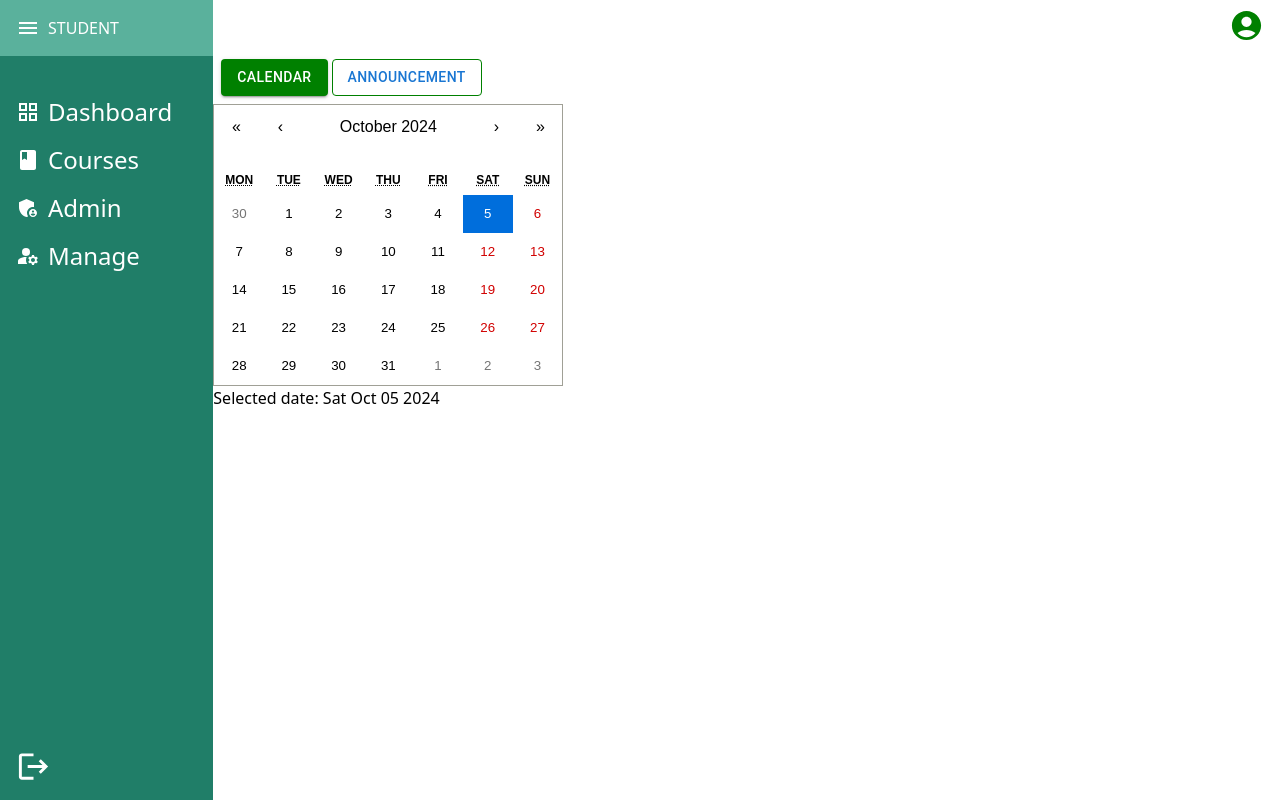
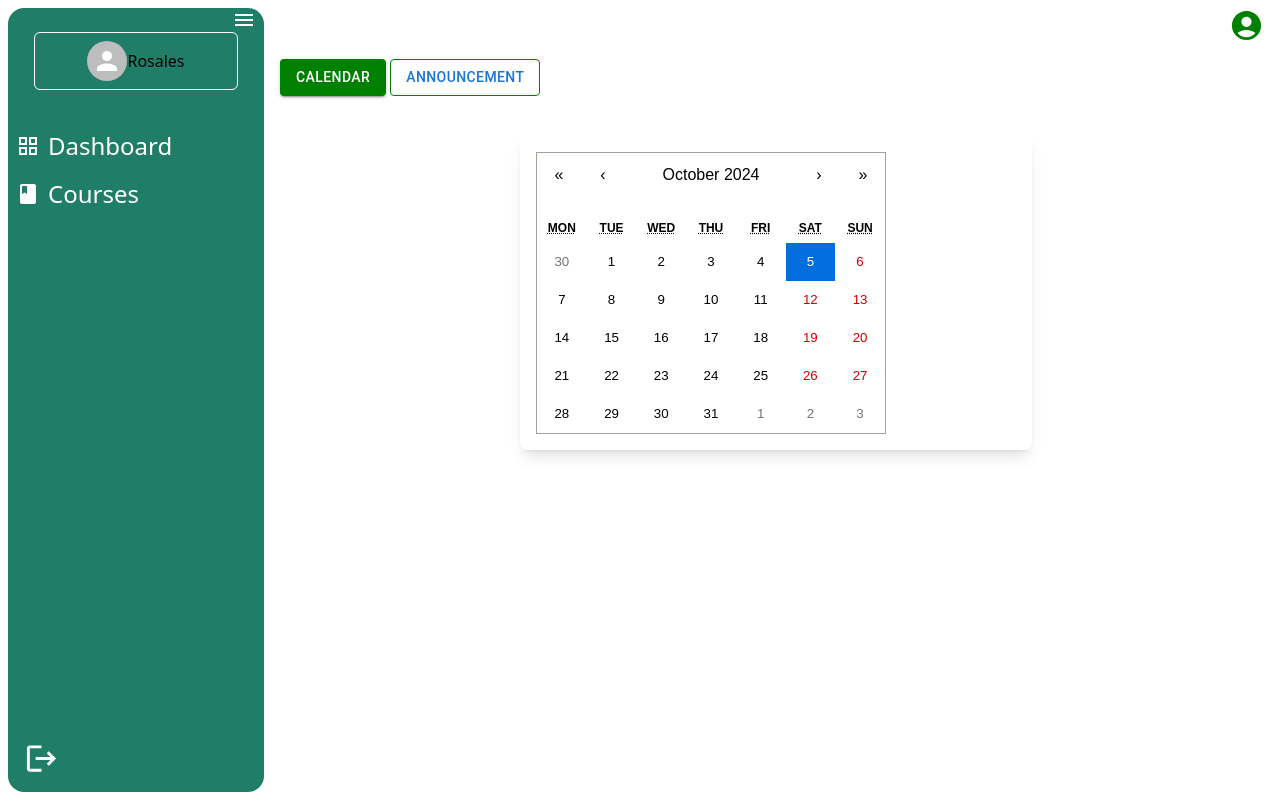
Before and after one commit to CartillaKeziahAlliah/frontend, a React (Vite) app: page /Dashboard in a window 1280 px wide. Built offline with nearby package versions, Linux system fonts and the light colour scheme.

Commit message:
for the sidebar and a little for dashboard

```diff
--- a/package.json
+++ b/package.json
@@ -21,6 +21,7 @@
     "react-calendar": "^5.0.0",
     "react-datepicker": "^7.4.0",
     "react-dom": "^18.3.1",
+    "react-modal": "^3.16.1",
     "react-router-dom": "^6.26.2",
     "react-transition-group": "^4.4.5",
     "sweetalert2": "^11.14.1"
--- a/src/App.css
+++ b/src/App.css
@@ -21,3 +21,28 @@
   transform: translateY(20px);
   transition: opacity 300ms, transform 300ms;
 }
+
+
+/* ------------ SIDE BAR----------------- */
+/* Sidebar expand/collapse animation */
+.sidebar {
+  width: 16rem;
+  transition: width 0.3s ease-in-out;
+}
+
+.sidebar.collapsed {
+  width: 4rem;
+}
+
+/* Right sidebar (Courses Subnavbar) open/close animation */
+.right-sidebar {
+  max-height: 0;
+  overflow: hidden;
+  opacity: 0;
+  transition: max-height 0.3s ease-in-out, opacity 0.3s ease-in-out;
+}
+
+.right-sidebar.open {
+  max-height: 100vh;
+  opacity: 1;
+}
--- a/src/Privateroute.jsx
+++ b/src/Privateroute.jsx
@@ -1,11 +1,12 @@
-import React from "react";
+import React, { useState } from "react";
 import { Outlet } from "react-router-dom";
 import Sidebar from "./components/sidebar";
 
 const AdminRoute = () => {
+  const [role, setRole]= useState("student")
   return (
     <div style={{ display: "flex" }}>
-      <Sidebar />
+      <Sidebar userRole={role}/>
       <div style={{ flex: 1 }}>
         <Outlet />
       </div>
--- /dev/null
+++ b/src/components/AnnouncementCalendar.jsx
@@ -0,0 +1,60 @@
+import React, { useState } from 'react';
+import Calendar from 'react-calendar';
+import 'react-calendar/dist/Calendar.css'; // Calendar styles
+import { Dialog, DialogTitle, DialogContent, DialogActions, Button, TextField } from '@mui/material';
+
+const AnnouncementCalendar = () => {
+    const [selectedDate, setSelectedDate] = useState(new Date());
+    const [isDialogOpen, setIsDialogOpen] = useState(false);
+    const [announcement, setAnnouncement] = useState('');
+
+    const handleDateClick = (date) => {
+        setSelectedDate(date);
+        setIsDialogOpen(true);
+    };
+
+    const handleAddAnnouncement = () => {
+        console.log(`Announcement for ${selectedDate.toDateString()}: ${announcement}`);
+        setAnnouncement('');
+        setIsDialogOpen(false);
+    };
+
+    return (
+        <div className="calendar-container max-w-lg mx-auto mt-8 p-4 bg-white shadow-lg rounded-lg">
+            <Calendar
+                onClickDay={handleDateClick}
+                value={selectedDate}
+                className="react-calendar"
+            />
+
+            {/* Modal */}
+            <Dialog open={isDialogOpen} onClose={() => setIsDialogOpen(false)}>
+                <DialogTitle>Add Announcement</DialogTitle>
+                <DialogContent className="flex flex-col space-y-4">
+                    <p className="text-gray-700">
+                        Announcement for {selectedDate.toDateString()}
+                    </p>
+                    <TextField
+                        label="Announcement"
+                        variant="outlined"
+                        multiline
+                        rows={4}
+                        value={announcement}
+                        onChange={(e) => setAnnouncement(e.target.value)}
+                        className="w-full"
+                    />
+                </DialogContent>
+                <DialogActions>
+                    <Button onClick={() => setIsDialogOpen(false)} color="secondary">
+                        Cancel
+                    </Button>
+                    <Button onClick={handleAddAnnouncement} color="primary">
+                        Add Announcement
+                    </Button>
+                </DialogActions>
+            </Dialog>
+        </div>
+    );
+};
+
+export default AnnouncementCalendar;
--- a/src/components/sidebar.jsx
+++ b/src/components/sidebar.jsx
@@ -4,57 +4,129 @@ import GridViewIcon from '@mui/icons-material/GridView';
 import Logout from '@mui/icons-material/Logout';
 import ManageAccountsIcon from '@mui/icons-material/ManageAccounts';
 import MenuIcon from '@mui/icons-material/Menu';
+import { Avatar, Dialog, DialogActions, DialogContent, DialogTitle, Button, TextField } from '@mui/material';
 import React, { useState } from 'react';
 import { Link } from 'react-router-dom';
 
-const Sidebar = () => {
+const Sidebar = ({ userRole }) => {
     const [active, setIsActive] = useState("Dashboard");
+    const [showCourses, setShowCourses] = useState(false);
+    const [isCollapsed, setIsCollapsed] = useState(false);
+    const [open, setOpen] = useState(false); // State for modal
+    const [newCourse, setNewCourse] = useState(""); // State for new course input
+    const [courses, setCourses] = useState([
+        "Mathematics",
+        "Science",
+        "Filipino",
+        "English",
+        "General Anatomy",
+        "HEKASI",
+        "Music",
+        "Arts",
+        "Physical Education"
+    ]);
+
+    const handleCoursesClick = () => {
+        setShowCourses(prev => !prev);
+        setIsActive("Courses");
+    };
+
+    const toggleMenu = () => {
+        setIsCollapsed(prev => !prev);
+    };
+
+    const handleAddCourse = () => {
+        if (newCourse) {
+            setCourses(prevCourses => [...prevCourses, newCourse]);
+            setNewCourse("");
+            setOpen(false);
+        }
+    };
 
     return (
-        <div className="sidebar bg-[#207e68] w-1/6 h-[100vh] flex flex-col justify-between">
-            <div className='flex flex-row bg-[#5ab19c] p-4 gap-2 text-white'>
-                <MenuIcon />
-                <p className='role'>STUDENT</p>
+        <div className='flex items-center'>
+            <div className={`sidebar transition-all duration-300 ease-in-out rounded-2xl m-2 bg-[#207e68] ${isCollapsed ? 'collapsed' : 'expanded'} h-[98vh] flex flex-col items-center justify-between`}>
+                <div className={`w-full flex ${isCollapsed ? 'justify-center' : 'justify-end'} px-2 text-white`}>
+                    <MenuIcon onClick={toggleMenu} className='cursor-pointer' />
                 </div>
-            <div className='flex flex-col gap-4 pt-10 pl-4 text-white text-2xl h-full'>
-                <div onClick={() => setIsActive("Dashboard")} className={`${active === "Dashboard" ? 'bg-red' : ''}`}>
+                <div className='flex flex-row items-center justify-center w-[80%] p-2 rounded-md border border-white'>
+                    <Avatar />
+                    {!isCollapsed && <p>Rosales</p>}
+                </div>
+                <div className={`flex flex-col gap-4 pt-10 p-2 ${isCollapsed ? 'items-center' : ''} w-full text-white text-2xl h-full`}>
+                    <div onClick={() => setIsActive("Dashboard")} className={`${active === "Dashboard" ? 'bg-red p-' : ''}`}>
                         <Link to="/Dashboard" className='flex hover:bg-gray-700 flex-row gap-2 items-center'>
                             <GridViewIcon />
-                        <p className='capitalize'>
-                            dashboard
-                        </p>
+                            {!isCollapsed && <p className='capitalize'>dashboard</p>}
                         </Link>
                     </div>
-                <div onClick={() => setIsActive("Courses")} className={`${active === "Courses" ? 'bg-red' : ''}`}>
-                    <Link to="/Courses" className='flex flex-row hover:bg-gray-700  gap-2 items-center'>
+                    <div onClick={handleCoursesClick} className={`flex flex-row hover:bg-gray-700 gap-2 items-center ${active === "Courses" ? 'bg-red' : ''}`}>
                         <BookIcon />
-                        <p className='capitalize'>
-                            courses
-                        </p>
-                    </Link>
+                        {!isCollapsed && <p className='capitalize'>courses</p>}
                     </div>
+
+                    {userRole !== 'student' && (
+                        <>
                             <div onClick={() => setIsActive("Admin")} className={`${active === "Admin" ? 'bg-red' : ''}`}>
                                 <Link to="/Admin" className='flex flex-row gap-2 hover:bg-gray-700 items-center'>
                                     <AdminPanelSettingsIcon />
-                        <p className='capitalize'>
-                            admin
-                        </p>
+                                    {!isCollapsed && <p className='capitalize'>admin</p>}
                                 </Link>
                             </div>
                             <div onClick={() => setIsActive("Manage")} className={`${active === "Manage" ? 'bg-red' : ''}`}>
                                 <Link to="/Manage" className='flex flex-row gap-2 hover:bg-gray-700 items-center'>
                                     <ManageAccountsIcon />
-                        <p className='capitalize'>
-                            manage
-                        </p>
+                                    {!isCollapsed && <p className='capitalize'>manage</p>}
                                 </Link>
                             </div>
+                        </>
+                    )}
                 </div>
                 <div className='text-white w-full px-4 pb-4'>
-                <Logout fontSize='large' className='hover:bg-gray-700 '/>
+                    <Logout fontSize='large' className='hover:bg-gray-700 ' />
                 </div>
             </div>
+
+            {/* Right Sidebar */}
+            <div className={`right-sidebar transition-all duration-300 ease-in-out ${showCourses ? 'open' : 'closed'} bg-white shadow-2xl border-r border-t border-b border-r-black border-t-black border-b-black w-1/8 h-[95vh] flex flex-col p-4 rounded-tr-lg rounded-br-lg ${showCourses ? 'block' : 'hidden'}`}>
+                <p className="text-2xl font-bold">COURSES:</p>
+                {courses.map(course => (
+                    <div
+                        key={course}
+                        onClick={() => setIsActive(course)}
+                        className={`p-2 hover:bg-gray-300 rounded ${active === course ? 'bg-[#207e68]' : ''}`}>
+                        <p className={`${active === course ? 'text-white' : 'text-black'}`}>{course}</p>
+                    </div>
+                ))}
+                <div className="p-2 hover:bg-gray-300 rounded flex items-center justify-between cursor-pointer" onClick={() => setOpen(true)}>
+                    <p>Add Course</p>
+                    <span className="text-2xl">+</span>
+                </div>
+            </div>
+
+            {/* Modal for adding a new course */}
+            <Dialog open={open} onClose={() => setOpen(false)}>
+                <DialogTitle>Add New Course</DialogTitle>
+                <DialogContent>
+                    <TextField
+                        label="Course Name"
+                        variant="outlined"
+                        fullWidth
+                        value={newCourse}
+                        onChange={(e) => setNewCourse(e.target.value)}
+                    />
+                </DialogContent>
+                <DialogActions>
+                    <Button onClick={() => setOpen(false)} color="secondary">
+                        Cancel
+                    </Button>
+                    <Button onClick={handleAddCourse} color="primary">
+                        Add
+                    </Button>
+                </DialogActions>
+            </Dialog>
+        </div>
     );
-}
+};
 
 export default Sidebar;
--- a/src/pages/student/dashboard.jsx
+++ b/src/pages/student/dashboard.jsx
@@ -21,10 +21,11 @@ import React, { useState } from "react";
 import Swal from "sweetalert2";
 import userProfile from "../../assets/user.webp";
 import Sidebar from "../../components/sidebar";
+import AnnouncementCalendar from "../../components/AnnouncementCalendar";
 
 const Dashboard = () => {
   const [value, setValue] = useState(new Date());
-
+  const [role, setRole] = useState('teacher'); // Set the role here
   const [page, setPage] = useState("calendar");
   const SetCurrentPage = (currenpage) => {
     setPage(currenpage);
@@ -65,7 +66,7 @@ const Dashboard = () => {
     setNewAnnouncement((prev) => ({ ...prev, [name]: value }));
   };
 
-  const handleAddAnnouncemet = () => {
+  const handleAddAnnouncement = () => {
     if (
       newAnnouncement.personName &&
       newAnnouncement.role &&
@@ -85,16 +86,17 @@ const Dashboard = () => {
     } else {
       handleDialogClose();
       Swal.fire({
-        title: "Ooppss!",
-        text: "Please input the neccesary details",
+        title: "Oops!",
+        text: "Please input the necessary details",
         icon: "warning",
       });
     }
   };
+
   const handleDeleteAll = () => {
     Swal.fire({
       title: "Are you sure?",
-      text: "If yes, you will not be able to recover these informations!",
+      text: "If yes, you will not be able to recover this information!",
       icon: "warning",
       showCancelButton: true,
       confirmButtonColor: "#3085d6",
@@ -104,7 +106,7 @@ const Dashboard = () => {
     }).then((result) => {
       if (result.isConfirmed) {
         setAnnouncements([]);
-        Swal.fire("Deleted", "ALl announcements have been deleted", "success");
+        Swal.fire("Deleted", "All announcements have been deleted", "success");
       }
     });
   };
@@ -112,7 +114,7 @@ const Dashboard = () => {
   const handleDelete = (index) => {
     Swal.fire({
       title: "Are you sure?",
-      text: "If yes, you will not be able to recover these informations!",
+      text: "If yes, you will not be able to recover this information!",
       icon: "warning",
       showCancelButton: true,
       confirmButtonColor: "#3085d6",
@@ -142,9 +144,11 @@ const Dashboard = () => {
       prev.map((announcement) => ({ ...announcement, isRead: true }))
     );
   };
+
   const unreadCount = Announcements.filter(
     (announcement) => !announcement.isRead
   ).length;
+
   return (
     <div>
       <div className="content w-full">
@@ -190,20 +194,16 @@ const Dashboard = () => {
               <br />
               <div>
                 {Announcements.length === 0 ? (
-                  <>
-                    <p className="text-center">No announcemets</p>
-                  </>
+                  <p className="text-center">No announcements</p>
                 ) : (
                   <div className="flex flex-col gap-2">
-                    {" "}
                     {Announcements.map((announcement, index) => (
                       <div
                         key={index}
-                        className={`${
-                          announcement.isRead
-                            ? "bg-[beige] flex flex-row gap-2 justify-between w-full "
-                            : "bg-[white] flex flex-row gap-2 justify-between w-full "
-                        }`}
+                        className={`${announcement.isRead
+                          ? "bg-[beige] flex flex-row gap-2 justify-between w-full "
+                          : "bg-[white] flex flex-row gap-2 justify-between w-full "
+                          }`}
                       >
                         <div className="flex flex-row gap-2 w-full ">
                           <div className="w-[10%]">
@@ -265,9 +265,16 @@ const Dashboard = () => {
           )}
           {page === "calendar" && (
             <div>
-              {" "}
-              <Calendar onChange={setValue} value={value} />
-              <p>Selected date: {value.toDateString()}</p>
+              {role === "teacher" ? (
+                <>
+                  <AnnouncementCalendar />
+                </>
+              ) : (
+                <>
+                  <Calendar onChange={setValue} value={value} />
+                  <p>Selected date: {value.toDateString()}</p>
+                </>
+              )}
             </div>
           )}
         </div>
@@ -283,11 +290,10 @@ const Dashboard = () => {
             type="text"
             fullWidth
             variant="outlined"
-            value={newAnnouncement.name}
+            value={newAnnouncement.personName}
             onChange={handleInputChange}
-          ></TextField>
+          />
           <TextField
-            autoFocus
             margin="dense"
             name="role"
             label="Role"
@@ -296,9 +302,8 @@ const Dashboard = () => {
             variant="outlined"
             value={newAnnouncement.role}
             onChange={handleInputChange}
-          ></TextField>
+          />
           <TextField
-            autoFocus
             margin="dense"
             name="content"
             label="Content"
@@ -307,23 +312,11 @@ const Dashboard = () => {
             variant="outlined"
             value={newAnnouncement.content}
             onChange={handleInputChange}
-          ></TextField>
+          />
         </DialogContent>
         <DialogActions>
-          <Button
-            onClick={handleDialogClose}
-            variant="outlined"
-            color="primary"
-          >
-            Cancel
-          </Button>
-          <Button
-            onClick={handleAddAnnouncemet}
-            variant="contained"
-            color="primary"
-          >
-            Add
-          </Button>
+          <Button onClick={handleDialogClose}>Cancel</Button>
+          <Button onClick={handleAddAnnouncement}>Add</Button>
         </DialogActions>
       </Dialog>
     </div>
```
Also changed, not shown: 1 other file (tests, documents, lock files or other folders). Lines whose indentation alone changed are shown as unchanged.
